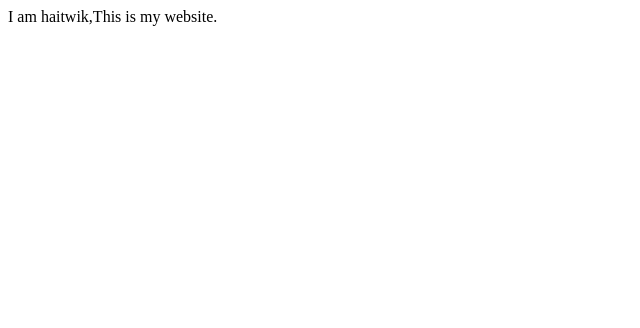
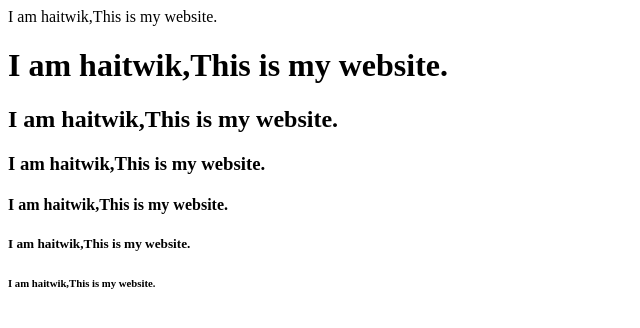
Before and after one commit to Haitwik/my-website, a plain HTML site: page index.html in a window 1280 px wide. Shown: the whole page, without its empty margins (0-640 px from the left). Drawn offline with Linux system fonts and the light colour scheme.

Commit message:
Added Headings
Co-Authored-By: Master <65547777+MasterAtWork@users.noreply.github.com>

```diff
--- a/index.html
+++ b/index.html
@@ -1,12 +1,18 @@
 <!DOCTYPE html>
 <html lang="en">
-<head>
-    <meta charset="UTF-8">
-    <meta name="viewport" content="width=device-width, initial-scale=1.0">
+  <head>
+    <meta charset="UTF-8" />
+    <meta name="viewport" content="width=device-width, initial-scale=1.0" />
     <title>haitwik website</title>
-</head>
-<body>
+  </head>
+  <body>
     I am haitwik,This is my website.
 
-</body>
+    <h1>I am haitwik,This is my website.</h1>
+    <h2>I am haitwik,This is my website.</h2>
+    <h3>I am haitwik,This is my website.</h3>
+    <h4>I am haitwik,This is my website.</h4>
+    <h5>I am haitwik,This is my website.</h5>
+    <h6>I am haitwik,This is my website.</h6>
+  </body>
 </html>
```
